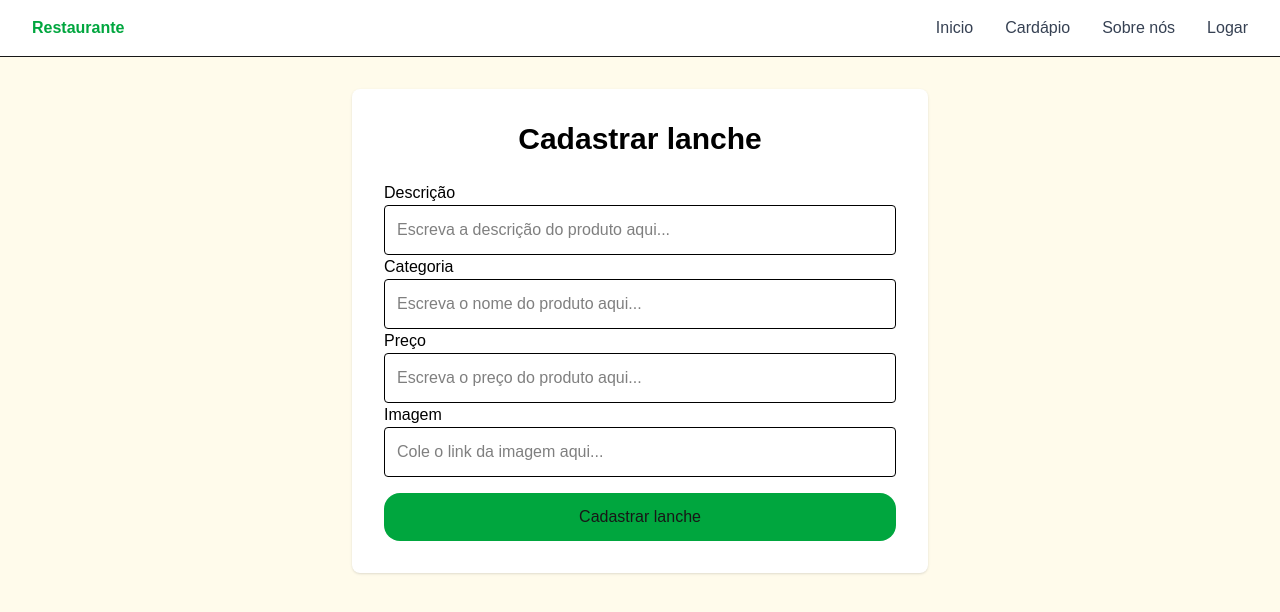
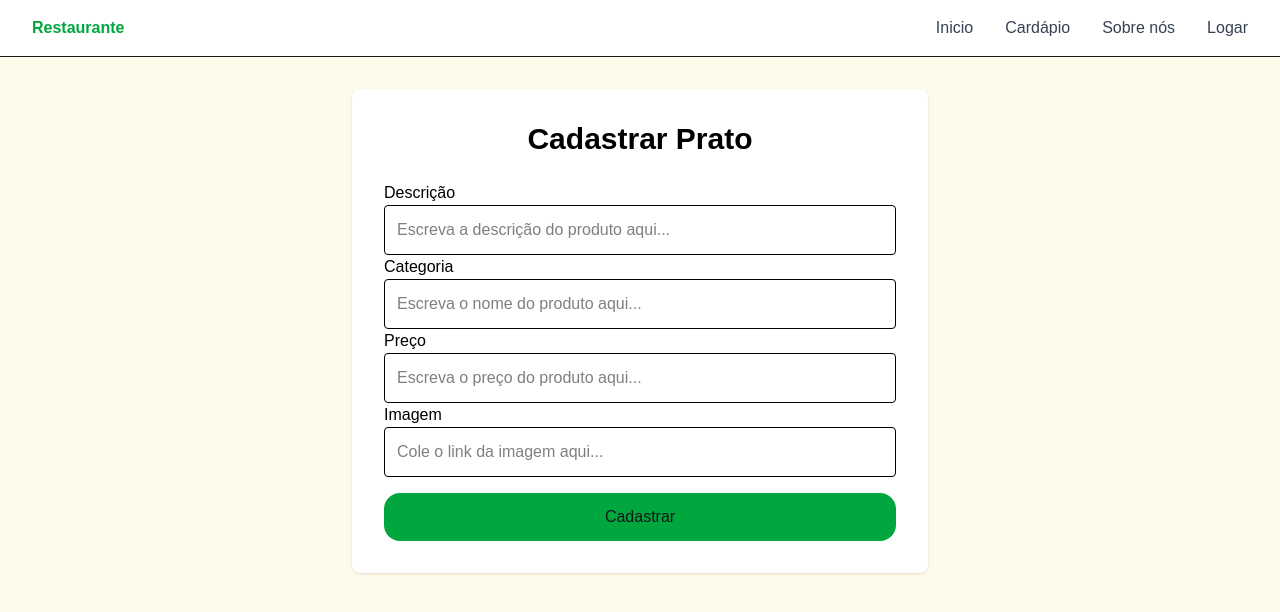
Before and after one commit to luismD39/projetoRestaurante, a Next.js app: page /admin in a window 1280 px wide. Shown: the top 612 px of the page. Built offline with nearby package versions, Linux system fonts and the light colour scheme.

Commit message:
atualizado

```diff
--- a/app/admin/page.tsx
+++ b/app/admin/page.tsx
@@ -38,7 +38,7 @@ export default function Admin(){
     return(
         <main className="min-h-screen bg-amber-50 p-8">
             <div className="mx-auto max-w-xl rounded-lg bg-white p-8 shadow">
-                <h1 className="mb-6 text-3xl font-bold text-black justify-center mx-auto flex">Cadastrar lanche</h1>
+                <h1 className="mb-6 text-3xl font-bold text-black justify-center mx-auto flex">Cadastrar Prato</h1>
 
                 <form onSubmit={cadastrarLanche} className="space-y-5">
                     <div>
@@ -75,7 +75,7 @@ export default function Admin(){
                         />
 
                         <button className="w-full bg-green-600 p-3 mt-4 rounded-2xl">
-                            Cadastrar lanche
+                            Cadastrar
                         </button>
                     </div>
                 </form>
```
